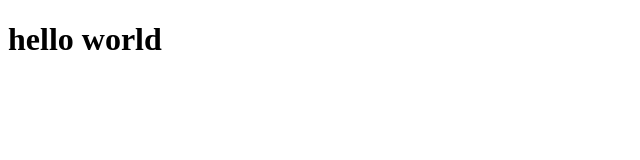
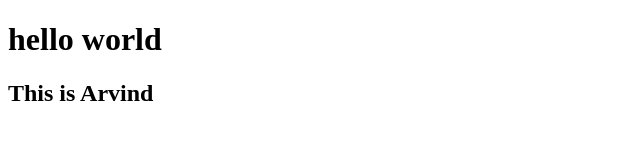
Before and after one commit to arvindr226/arvindr226.github.io, a plain HTML site: page index.html in a window 1280 px wide. Shown: the whole page, without its empty margins (0-640 px from the left). Drawn offline with Linux system fonts and the light colour scheme.

Commit message:
Update index.html

```diff
--- a/index.html
+++ b/index.html
@@ -6,5 +6,6 @@
 </head>
 <body>
 <h1>hello world</h1>
+    <h2>This is Arvind</h2>
 </body>
 </html>
```
